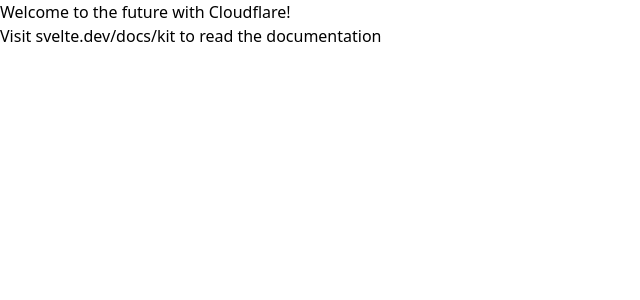
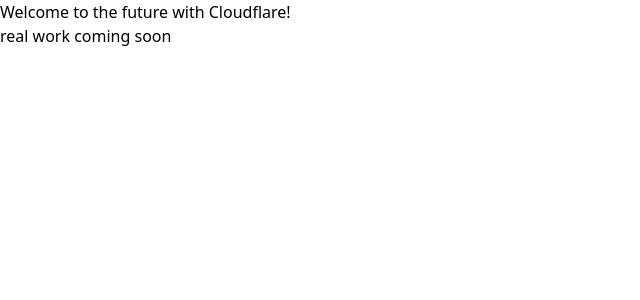
Before and after one commit to lwood54/budgetmaker, a SvelteKit app: page / in a window 1280 px wide. Shown: the top 300 px of the page, without its empty margins (0-640 px from the left). Built offline with nearby package versions, Linux system fonts and the light colour scheme.

Commit message:
test auto deploy trigger

```diff
--- a/src/routes/+page.svelte
+++ b/src/routes/+page.svelte
@@ -1,2 +1,2 @@
 <h1>Welcome to the future with Cloudflare!</h1>
-<p>Visit <a href="https://svelte.dev/docs/kit">svelte.dev/docs/kit</a> to read the documentation</p>
+<p>real work coming soon</p>
```
